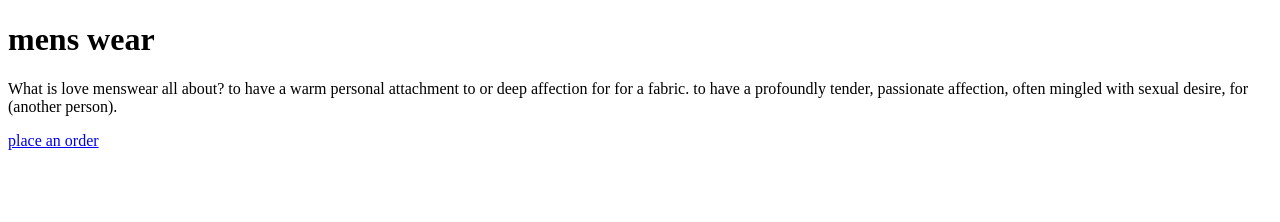
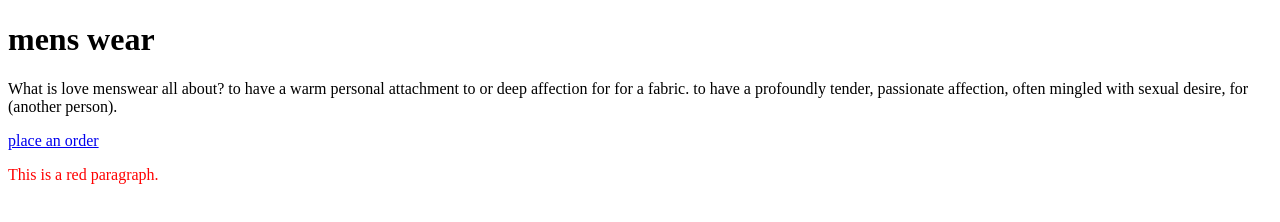
Before and after one commit to LordThompson/Thompsontakeover, a plain HTML site: page index.html in a window 1280 px wide. Drawn offline with Linux system fonts and the light colour scheme.

Commit message:
Update index.html

```diff
--- a/index.html
+++ b/index.html
@@ -15,4 +15,5 @@ to have a profoundly tender, passionate affection, often mingled with sexual des
 for (another person).</p>
    <a href="https://wa.me/message/2ETYKKI2SBBKG1">place an order</a>
   </body>
+  <p style="color:red;" font-style="tahoma">This is a red paragraph.</p>
 </html>
```
